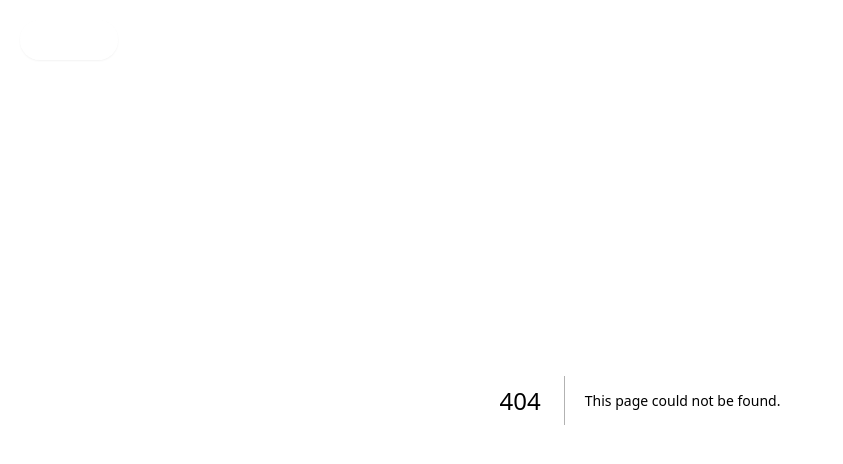
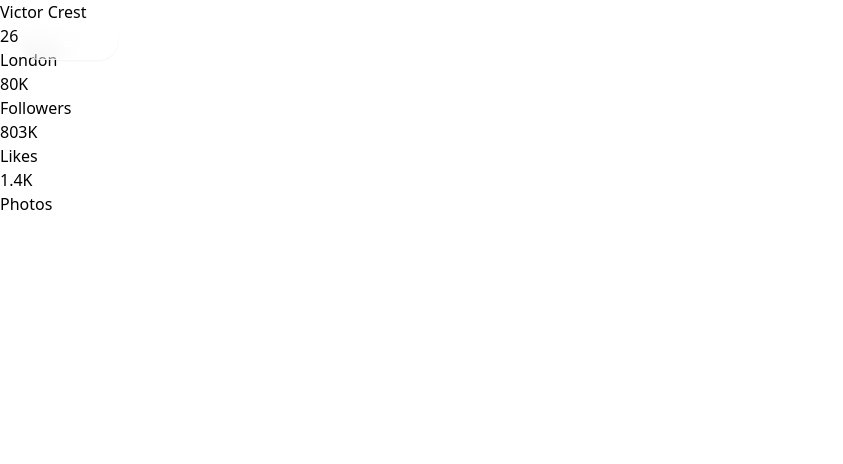
Before and after one commit to spencerattick/styling-showcase, a Next.js app: page /cards/profile-card in a window 1280 px wide. Before the commit this address had no page. Shown: the top 464 px of the page, without its empty margins (0-843 px from the left). Built offline with nearby package versions, Linux system fonts and the light colour scheme.

Commit message:
add content

```diff
--- /dev/null
+++ b/src/app/cards/profile-card/page.tsx
@@ -0,0 +1,30 @@
+export default function ProfileCard() {
+  return (
+    <div>
+      <div>
+        <div></div>
+        <div>
+          <div>
+            <h1>Victor Crest</h1>
+            <h1>26</h1>
+          </div>
+          <p>London</p>
+          <div>
+            <div>
+                <h1>80K</h1>
+                <p>Followers</p>
+            </div>
+            <div>
+                <h1>803K</h1>
+                <p>Likes</p>
+            </div>
+            <div>
+                <h1>1.4K</h1>
+                <p>Photos</p>
+            </div>
+          </div>
+        </div>
+      </div>
+    </div>
+  );
+}
```
